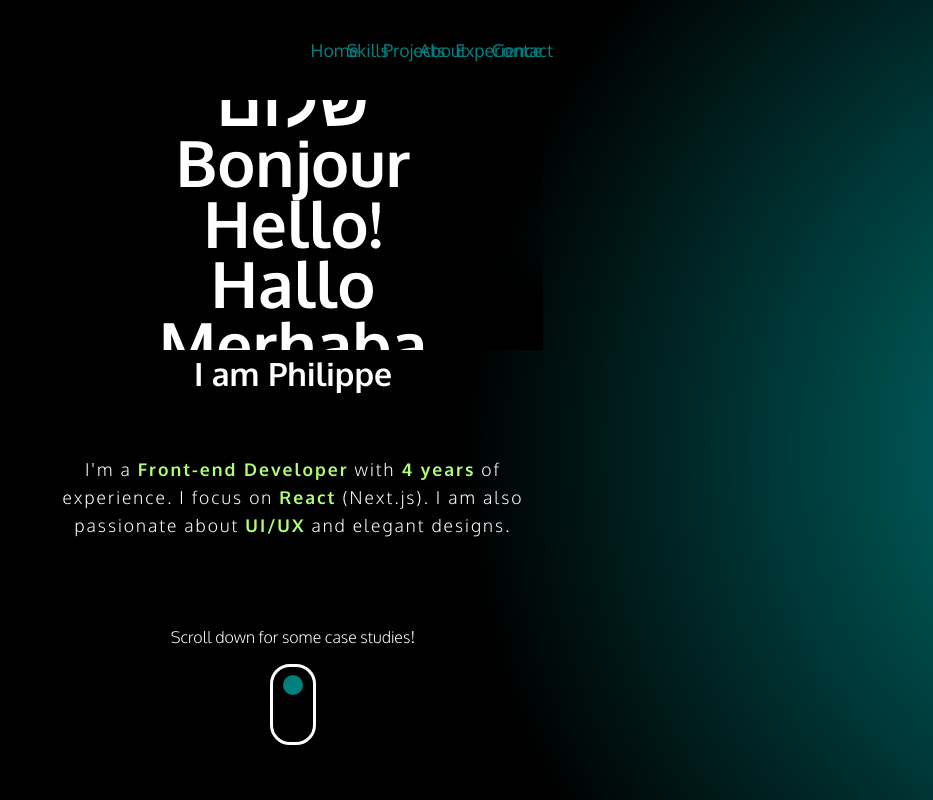
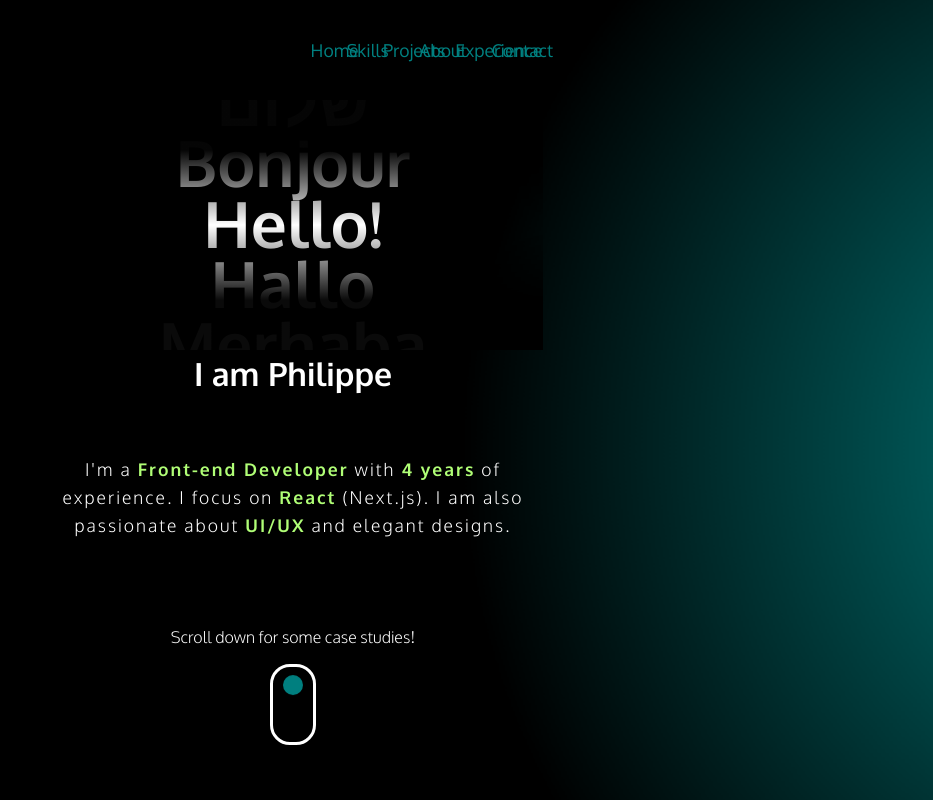
Before and after one commit to phildehovre/philippe-portfolio-2024, a React (Vite) app: page / in a window 1280 px wide. Shown: the top 800 px of the page, without its empty margins (347-1280 px from the left). Built offline with nearby package versions, Linux system fonts and the light colour scheme.

Commit message:
hero gradient fixed

```diff
--- a/src/components/Hero.scss
+++ b/src/components/Hero.scss
@@ -6,7 +6,7 @@
     flex-direction: column;
     justify-content: center;
     align-items: center;
-    z-index: 0;
+    z-index: -1;
 
 
     // > * {
@@ -27,8 +27,8 @@
             height: 100%;
             width: 100%;
             background: rgb(0,0,0);
-            background: linear-gradient(0deg, rgba(0, 0, 0, 0.959) 20%, rgba(255, 255, 255, 0) 50%, hsla(0, 0%, 0%, 0.980) 85%);
-            z-index: -1;
+            background: linear-gradient(0deg, rgba(0, 0, 0, 0.959) 20%, rgba(255, 255, 255, 0) 50%, hsla(0, 0%, 0%, 0.980) 80%);
+            z-index: 10;
 
         }
 
@@ -37,7 +37,7 @@
             position: relative;
             width: 100%;
             height: 100%;
-            z-index: 0;
+            z-index: 1;
 
             .greeting {
                 // height: 100%;
```
